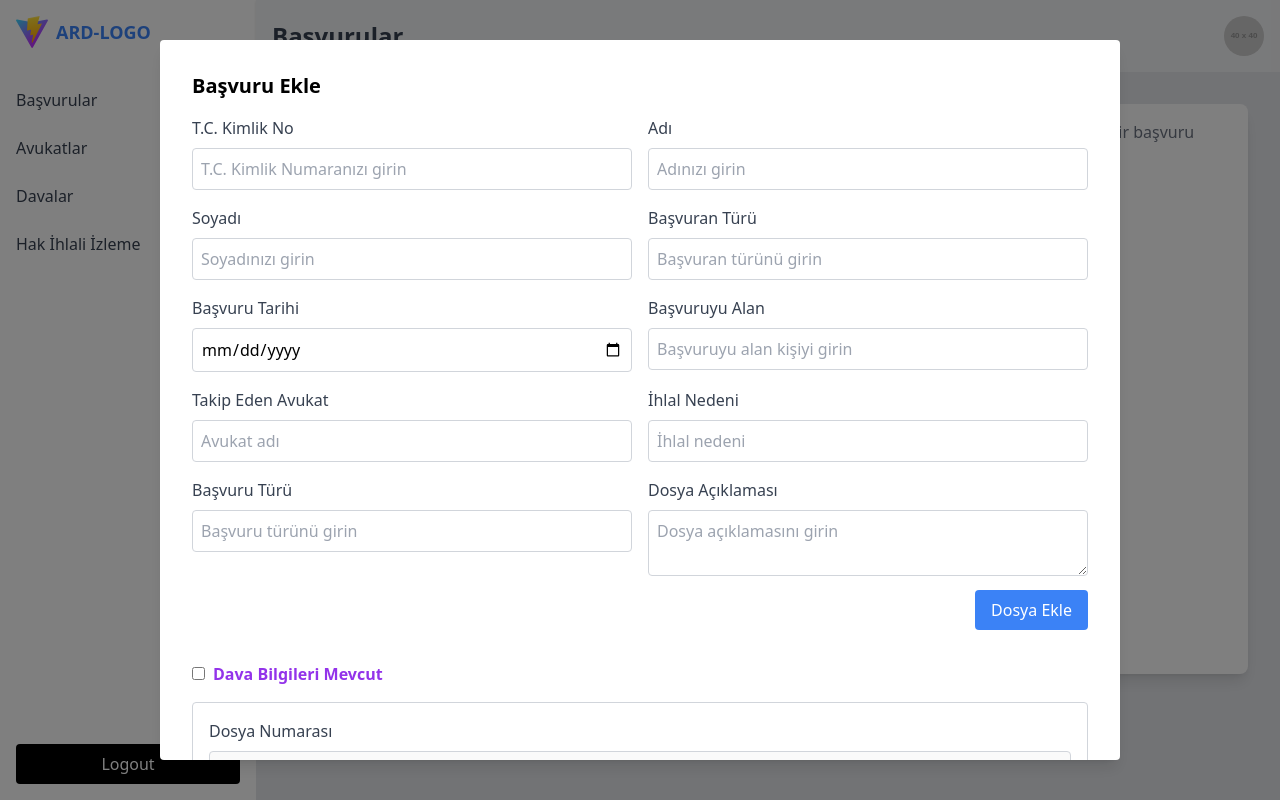
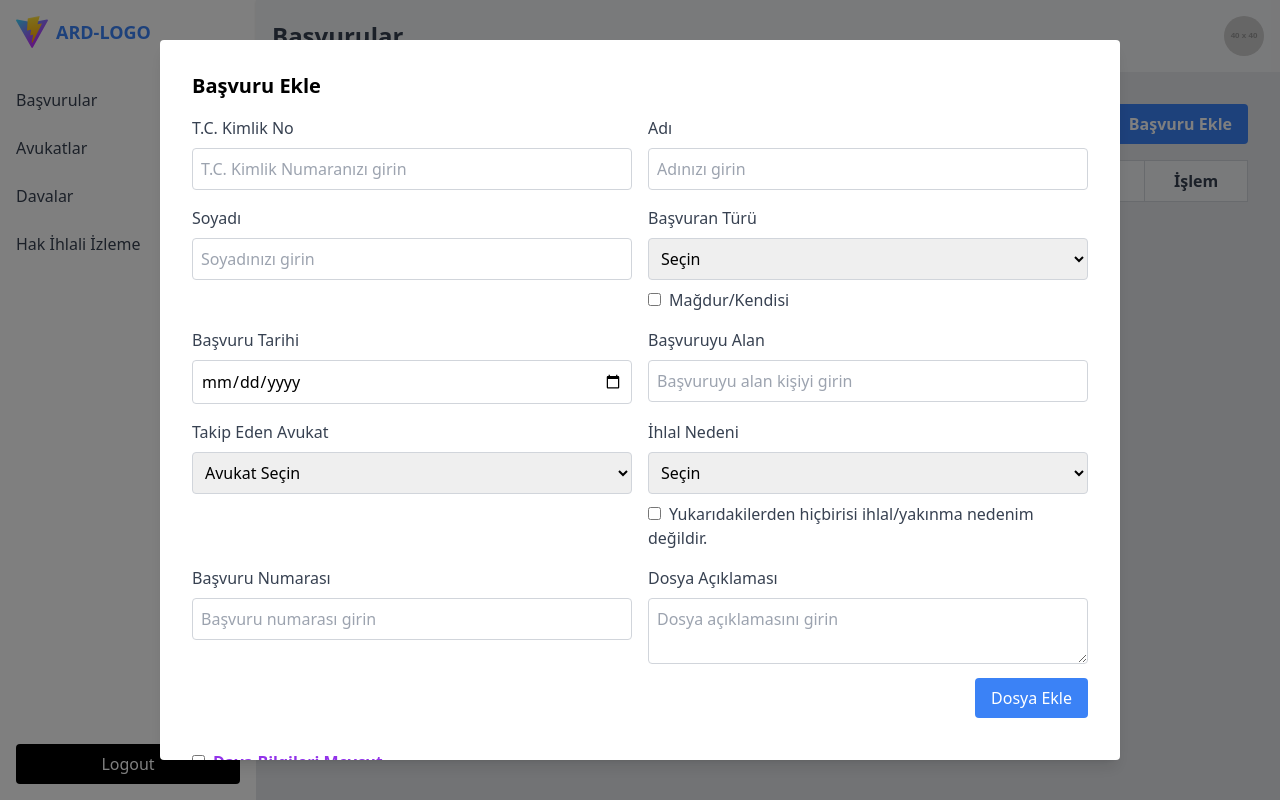
Before and after one commit to emrehasilik/ARD, a React (Vite) app in the folder frontend/: page /basvurular in a window 1280 px wide. Both pictures are taken after a click on the button "Başvuru Ekle". Built offline with nearby package versions, Linux system fonts and the light colour scheme.

Commit message:
changed Application and AddApplication

```diff
--- a/frontend/src/components/AddApplication.jsx
+++ b/frontend/src/components/AddApplication.jsx
@@ -1,6 +1,7 @@
 // src/components/AddApplication.jsx
 
 import React, { useState } from "react";
+import useLawyerStore from "../stores/LawyerStore"; // Lawyer Store'u import et
 
 const AddApplication = ({ onClose, onSave }) => {
     const [formData, setFormData] = useState({
@@ -25,7 +26,10 @@ const AddApplication = ({ onClose, onSave }) => {
         },
     });
 
+    const { lawyers } = useLawyerStore(); // Lawyer Store'dan avukatları al
     const [isCourtInfoAvailable, setIsCourtInfoAvailable] = useState(false); // Checkbox state'i
+    const [isSelfApplicant, setIsSelfApplicant] = useState(false); // Başvuran Türü checkbox durumu
+    const [isCustomReason, setIsCustomReason] = useState(false); // İhlal Nedeni checkbox durumu
 
     const handleInputChange = (e) => {
         const { id, value } = e.target;
@@ -71,8 +75,6 @@ const AddApplication = ({ onClose, onSave }) => {
                 <h2 className="text-xl font-bold mb-4">Başvuru Ekle</h2>
                 <form onSubmit={handleSubmit}>
 
-
-
                     <div className="grid grid-cols-2 gap-4 mb-8">
                         {/* T.C. Kimlik No */}
                         <div>
@@ -92,7 +94,6 @@ const AddApplication = ({ onClose, onSave }) => {
                                 onChange={handleInputChange}
                             />
                         </div>
-
 
                         {/* Adı */}
                         <div>
@@ -129,14 +130,40 @@ const AddApplication = ({ onClose, onSave }) => {
                             <label className="block text-gray-700 mb-2" htmlFor="basvuranTuru">
                                 Başvuran Türü
                             </label>
-                            <input
-                                type="text"
+                            <select
                                 id="basvuranTuru"
                                 className="w-full p-2 border border-gray-300 rounded"
-                                placeholder="Başvuran türünü girin"
                                 value={formData.detaylar.basvuranTuru}
                                 onChange={handleInputChange}
-                            />
+                                disabled={isSelfApplicant}
+                            >
+                                <option value="">Seçin</option>
+                                <option value="STK">STK</option>
+                                <option value="Basın/Medya">Basın/Medya</option>
+                                <option value="Kamu Kuruluşu">Kamu Kuruluşu</option>
+                                <option value="Baro Komisyonu">Baro Komisyonu</option>
+                            </select>
+                            <div className="mt-2">
+                                <input
+                                    type="checkbox"
+                                    id="isSelfApplicant"
+                                    className="mr-2"
+                                    checked={isSelfApplicant}
+                                    onChange={() => {
+                                        setIsSelfApplicant(!isSelfApplicant);
+                                        setFormData({
+                                            ...formData,
+                                            detaylar: {
+                                                ...formData.detaylar,
+                                                basvuranTuru: isSelfApplicant ? "" : "Mağdur/Kendisi",
+                                            },
+                                        });
+                                    }}
+                                />
+                                <label htmlFor="isSelfApplicant" className="text-gray-700">
+                                    Mağdur/Kendisi
+                                </label>
+                            </div>
                         </div>
 
                         {/* Başvuru Tarihi */}
@@ -168,53 +195,86 @@ const AddApplication = ({ onClose, onSave }) => {
                             />
                         </div>
 
-
                         {/* Takip Eden Avukat */}
                         <div>
                             <label className="block text-gray-700 mb-2" htmlFor="takipAvukat">
                                 Takip Eden Avukat
                             </label>
-                            <input
-                                type="text"
+                            <select
                                 id="takipAvukat"
                                 className="w-full p-2 border border-gray-300 rounded"
-                                placeholder="Avukat adı"
                                 value={formData.detaylar.takipAvukat}
                                 onChange={handleInputChange}
-                            />
+                            >
+                                <option value="">Avukat Seçin</option>
+                                {lawyers.map((lawyer) => (
+                                    <option key={lawyer.tcKimlikNo} value={lawyer.name}>
+                                        {lawyer.name} {lawyer.surname}
+                                    </option>
+                                ))}
+                            </select>
                         </div>
-
 
                         {/* İhlal Nedeni */}
                         <div>
                             <label className="block text-gray-700 mb-2" htmlFor="ihlalNedeni">
                                 İhlal Nedeni
                             </label>
+                            <select
+                                id="ihlalNedeni"
+                                className="w-full p-2 border border-gray-300 rounded"
+                                value={formData.detaylar.ihlalNedeni}
+                                onChange={handleInputChange}
+                                disabled={isCustomReason}
+                            >
+                                <option value="">Seçin</option>
+                                <option value="Aile ve Özel Yaşam Hakkı">Aile ve Özel Yaşam Hakkı</option>
+                                <option value="Ayrımcılık">Ayrımcılık</option>
+                                <option value="Basın Özgürlüğü">Basın Özgürlüğü</option>
+                                <option value="Kadına Karşı Şiddet ve Taciz">Kadına Karşı Şiddet ve Taciz</option>
+                                <option value="Çocuğa Karşı Şiddet ve Taciz">Çocuğa Karşı Şiddet ve Taciz</option>
+                                <option value="Örgütlenme Özgürlüğü">Örgütlenme Özgürlüğü</option>
+                                <option value="İşkence ve Kötü Muamele">İşkence ve Kötü Muamele</option>
+                                <option value="Eğitim Hakkı">Eğitim Hakkı</option>
+                                <option value="Düşünce ve İfade Özgürlüğü">Düşünce ve İfade Özgürlüğü</option>
+                            </select>
+                            <div className="mt-2">
+                                <input
+                                    type="checkbox"
+                                    id="isCustomReason"
+                                    className="mr-2"
+                                    checked={isCustomReason}
+                                    onChange={() => {
+                                        setIsCustomReason(!isCustomReason);
+                                        setFormData({
+                                            ...formData,
+                                            detaylar: {
+                                                ...formData.detaylar,
+                                                ihlalNedeni: isCustomReason ? "" : "Diğer",
+                                            },
+                                        });
+                                    }}
+                                />
+                                <label htmlFor="isCustomReason" className="text-gray-700">
+                                    Yukarıdakilerden hiçbirisi ihlal/yakınma nedenim değildir.
+                                </label>
+                            </div>
+                        </div>
+
+                        {/* Başvuru Numarası */}
+                        <div>
+                            <label className="block text-gray-700 mb-2" htmlFor="basvuruNumarasi">
+                                Başvuru Numarası
+                            </label>
                             <input
                                 type="text"
-                                id="ihlalNedeni"
+                                id="basvuruNumarasi"
                                 className="w-full p-2 border border-gray-300 rounded"
-                                placeholder="İhlal nedeni"
-                                value={formData.detaylar.ihlalNedeni}
+                                placeholder="Başvuru numarası girin"
+                                value={formData.basvuruNumarasi}
                                 onChange={handleInputChange}
                             />
                         </div>
-
-                        {/* Başvuru Türü */}
-                        <div>
-                            <label className="block text-gray-700 mb-2" htmlFor="basvuruTuru">
-                                Başvuru Türü
-                            </label>
-                            <input
-                                type="text"
-                                id="basvuruTuru"
-                                className="w-full p-2 border border-gray-300 rounded"
-                                placeholder="Başvuru türünü girin"
-                                value={formData.basvuruTuru}
-                                onChange={handleInputChange}
-                            />
-                        </div>
-
 
                         {/* Dosya Ekle */}
                         <div>
@@ -241,7 +301,6 @@ const AddApplication = ({ onClose, onSave }) => {
                     </div>
 
                     <div className="grid grid-cols-2 gap-4 mb-8">
-
 
                         {/* Dava Bilgileri Bölümü */}
                         <div className="col-span-2">
--- a/frontend/src/layers/Application.jsx
+++ b/frontend/src/layers/Application.jsx
@@ -3,19 +3,38 @@ import Sidebar from "../components/Sidebar";
 import Header from "../components/Header";
 import AddApplication from "../components/AddApplication";
 import { AiOutlineClose } from "react-icons/ai"; // React Icons'dan kapatma simgesi
+import useApplicationStore from "../stores/ApplicationStore"; // Zustand Store'u import et
 
 const Application = () => {
   const [showAddApplication, setShowAddApplication] = useState(false);
-  const [applications, setApplications] = useState([]);
   const [selectedDetails, setSelectedDetails] = useState(null);
+  const [statuses, setStatuses] = useState({});
+
+  // Zustand Store'dan veriler ve fonksiyonları alıyoruz
+  const { applications, addApplication } = useApplicationStore();
 
   const handleSaveApplication = (data) => {
-    setApplications([...applications, data]);
+    addApplication(data); // Veriyi store'a ekle
     setShowAddApplication(false);
   };
 
   const handleShowDetails = (details) => {
     setSelectedDetails(details);
+  };
+
+  const handleStatusChange = (tcKimlikNo, status) => {
+    setStatuses((prevStatuses) => ({ ...prevStatuses, [tcKimlikNo]: status }));
+  };
+
+  const getStatusClass = (status) => {
+    switch (status) {
+      case "Onaylandı":
+        return "text-green-500 font-semibold";
+      case "Reddedildi":
+        return "text-red-500 font-semibold";
+      default:
+        return "text-gray-500 font-semibold";
+    }
   };
 
   return (
@@ -29,7 +48,7 @@ const Application = () => {
         <Header />
 
         {/* İçerik ve Detay Bölümü */}
-        <div className="flex-1 flex flex-row bg-gray-200 p-8">
+        <div className="flex-1 flex flex-col bg-gray-200 p-8">
           {/* Tablonun Bulunduğu Bölüm */}
           <div className="flex-1 max-h-full overflow-y-auto">
             <div className="flex justify-end mb-4">
@@ -41,7 +60,7 @@ const Application = () => {
               </button>
             </div>
 
-            <div className="text-gray-700 max-h-[520px] max-w-[800px] overflow-y-auto">
+            <div className="text-gray-700 max-h-[520px] w-full overflow-y-auto">
               <table className="table-auto w-full border border-gray-300">
                 <thead className="bg-gray-100">
                   <tr>
@@ -49,6 +68,8 @@ const Application = () => {
                     <th className="border border-gray-300 px-4 py-2">Başvuruyu Yapan</th>
                     <th className="border border-gray-300 px-4 py-2">Başvuru Türü</th>
                     <th className="border border-gray-300 px-4 py-2">Detaylar</th>
+                    <th className="border border-gray-300 px-4 py-2">Durum</th>
+                    <th className="border border-gray-300 px-4 py-2">İşlem</th>
                   </tr>
                 </thead>
                 <tbody>
@@ -68,6 +89,25 @@ const Application = () => {
                           Dava Detayları
                         </button>
                       </td>
+                      <td className={`border border-gray-300 px-4 py-2 ${getStatusClass(statuses[app.tcKimlikNo] || "Bekliyor")}`}>
+                        {statuses[app.tcKimlikNo] || "Bekliyor"}
+                      </td>
+                      <td className="border border-gray-300 px-4 py-2">
+                        <div className="grid grid-cols-2 gap-2">
+                          <button
+                            className="px-2 py-1 bg-green-500 text-white rounded hover:bg-green-600"
+                            onClick={() => handleStatusChange(app.tcKimlikNo, "Onaylandı")}
+                          >
+                            Onayla
+                          </button>
+                          <button
+                            className="px-2 py-1 bg-red-500 text-white rounded hover:bg-red-600"
+                            onClick={() => handleStatusChange(app.tcKimlikNo, "Reddedildi")}
+                          >
+                            Reddet
+                          </button>
+                        </div>
+                      </td>
                     </tr>
                   ))}
                 </tbody>
@@ -75,9 +115,9 @@ const Application = () => {
             </div>
           </div>
 
-          {/* Detay Bölümü */}
-          <div className="w-1/3 bg-white shadow-lg rounded-lg p-4 ml-4 overflow-y-auto max-h-[570px]">
-            {selectedDetails ? (
+          {/* Detay Bölümü Tablo Altında */}
+          {selectedDetails && (
+            <div className="w-full bg-white shadow-lg rounded-lg p-4 mt-4 overflow-y-auto max-h-[250px]">
               <div>
                 <div className="flex justify-between items-center mb-4">
                   <h3 className="text-xl font-bold text-gray-800">Başvuru Bilgileri</h3>
@@ -98,8 +138,8 @@ const Application = () => {
                 </div>
                 {selectedDetails.davaBilgileri && (
                   <div className="mt-4 grid grid-cols-1 gap-4 text-gray-700 text-sm">
-                  <h3 className="text-xl font-bold text-gray-800">Dava Bilgileri</h3>
-                  <p><strong>Dosya Numarası:</strong> {selectedDetails.davaBilgileri.dosyaNumarasi}</p>
+                    <h3 className="text-xl font-bold text-gray-800">Dava Bilgileri</h3>
+                    <p><strong>Dosya Numarası:</strong> {selectedDetails.davaBilgileri.dosyaNumarasi}</p>
                     <p><strong>Mahkeme:</strong> {selectedDetails.davaBilgileri.mahkeme}</p>
                     <p><strong>Mahkeme Dosya Numarası:</strong> {selectedDetails.davaBilgileri.mahkemeDosyaNo}</p>
                     <p><strong>Sonuç Açıklama:</strong> {selectedDetails.davaBilgileri.sonucuAciklama}</p>
@@ -107,10 +147,8 @@ const Application = () => {
                   </div>
                 )}
               </div>
-            ) : (
-              <p className="text-gray-500">Detayları görmek için bir başvuru seçin.</p>
-            )}
-          </div>
+            </div>
+          )}
         </div>
       </div>
 
--- a/frontend/src/layers/Lawyer.jsx
+++ b/frontend/src/layers/Lawyer.jsx
@@ -1,18 +1,17 @@
-// src/layers/Lawyer.jsx
 import React, { useState } from "react";
 import Sidebar from "../components/Sidebar";
 import AddLawyer from "../components/AddLawyer";
 import Header from "../components/Header";
-
-
-
+import useLawyerStore from "../stores/LawyerStore"; // Store'u ekle
 
 const Lawyer = () => {
   const [showAddLawyer, setShowAddLawyer] = useState(false);
-    const [lawyers, setLawyers] = useState([]);
+
+  // Zustand Store'dan gerekli veriler ve fonksiyonları al
+  const { lawyers, addLawyer, removeLawyer } = useLawyerStore();
 
   const handleSaveLawyer = (lawyerData) => {
-        setLawyers([...lawyers, lawyerData]);
+    addLawyer(lawyerData); // Store'a yeni avukat ekle
     setShowAddLawyer(false);
   };
 
@@ -47,6 +46,7 @@ const Lawyer = () => {
                   <th className="border border-gray-300 px-4 py-2">Soyad</th>
                   <th className="border border-gray-300 px-4 py-2">Telefon</th>
                   <th className="border border-gray-300 px-4 py-2">E-posta</th>
+                  <th className="border border-gray-300 px-4 py-2">İşlem</th>
                 </tr>
               </thead>
               <tbody>
@@ -60,6 +60,14 @@ const Lawyer = () => {
                     <td className="border border-gray-300 px-4 py-2">{lawyer.surname}</td>
                     <td className="border border-gray-300 px-4 py-2">{lawyer.phone}</td>
                     <td className="border border-gray-300 px-4 py-2">{lawyer.email}</td>
+                    <td className="border border-gray-300 px-4 py-2">
+                      <button
+                        className="px-2 py-1 bg-red-500 text-white rounded hover:bg-red-600"
+                        onClick={() => removeLawyer(lawyer.tcKimlikNo)}
+                      >
+                        Sil
+                      </button>
+                    </td>
                   </tr>
                 ))}
               </tbody>
--- /dev/null
+++ b/frontend/src/stores/ApplicationStore.js
@@ -0,0 +1,38 @@
+// src/stores/ApplicationStore.js
+
+import { create } from "zustand";
+
+const useApplicationStore = create((set, get) => ({
+  // Başvuruların listesi
+  applications: [],
+
+  // Başvuru ekleme fonksiyonu
+  addApplication: (application) =>
+    set((state) => ({
+      applications: [...state.applications, application],
+    })),
+
+  // Başvuru silme fonksiyonu
+  removeApplication: (tcKimlikNo) =>
+    set((state) => ({
+      applications: state.applications.filter(
+        (app) => app.tcKimlikNo !== tcKimlikNo
+      ),
+    })),
+
+  // Başvuru güncelleme fonksiyonu
+  updateApplication: (tcKimlikNo, updatedApplication) =>
+    set((state) => ({
+      applications: state.applications.map((app) =>
+        app.tcKimlikNo === tcKimlikNo ? { ...app, ...updatedApplication } : app
+      ),
+    })),
+
+  // Başvuru detaylarını alma fonksiyonu
+  getApplicationDetails: (tcKimlikNo) => {
+    const { applications } = get(); // Mevcut state'i al
+    return applications.find((app) => app.tcKimlikNo === tcKimlikNo) || null;
+  },
+}));
+
+export default useApplicationStore;
--- /dev/null
+++ b/frontend/src/stores/LawyerStore.js
@@ -0,0 +1,29 @@
+import { create } from "zustand";
+
+const useLawyerStore = create((set) => ({
+  lawyers: [],
+
+  // Avukat ekleme fonksiyonu
+  addLawyer: (lawyer) =>
+    set((state) => ({
+      lawyers: [...state.lawyers, lawyer],
+    })),
+
+  // Avukat silme fonksiyonu
+  removeLawyer: (tcKimlikNo) =>
+    set((state) => ({
+      lawyers: state.lawyers.filter(
+        (lawyer) => lawyer.tcKimlikNo !== tcKimlikNo
+      ),
+    })),
+
+  // Avukat güncelleme fonksiyonu
+  updateLawyer: (tcKimlikNo, updatedLawyer) =>
+    set((state) => ({
+      lawyers: state.lawyers.map((lawyer) =>
+        lawyer.tcKimlikNo === tcKimlikNo ? { ...lawyer, ...updatedLawyer } : lawyer
+      ),
+    })),
+}));
+
+export default useLawyerStore;
```
Lines whose indentation alone changed are shown as unchanged.
